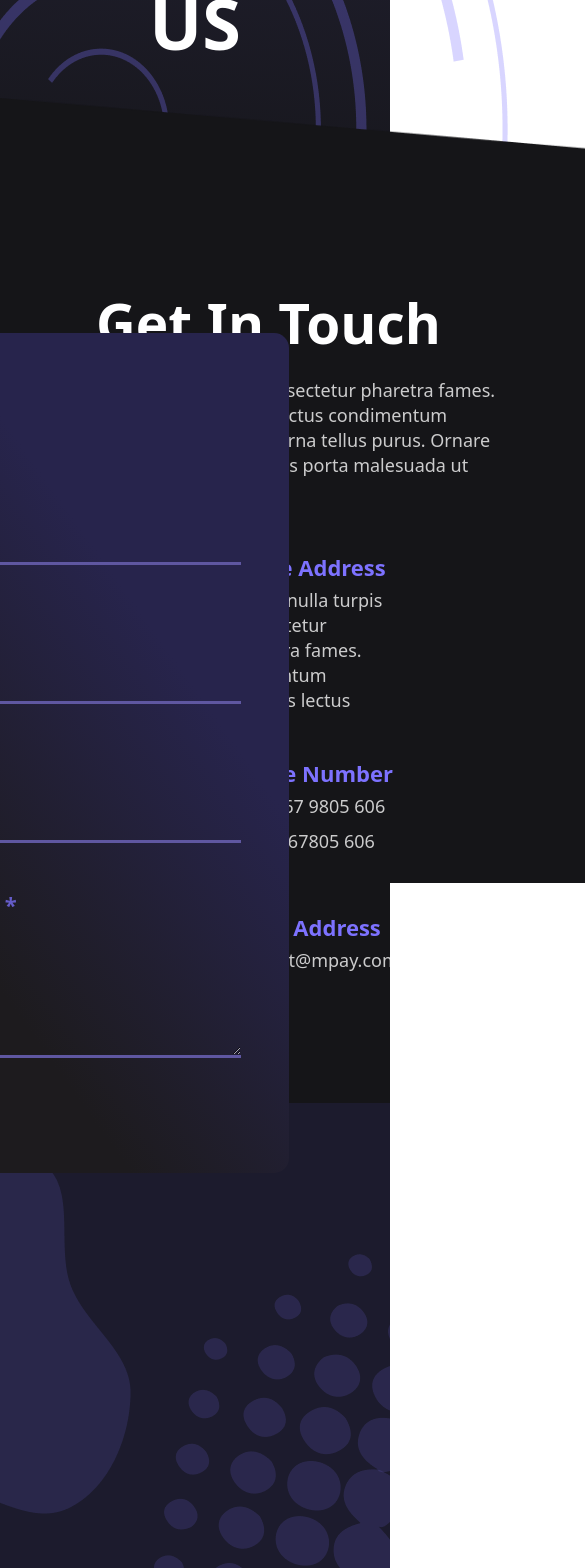
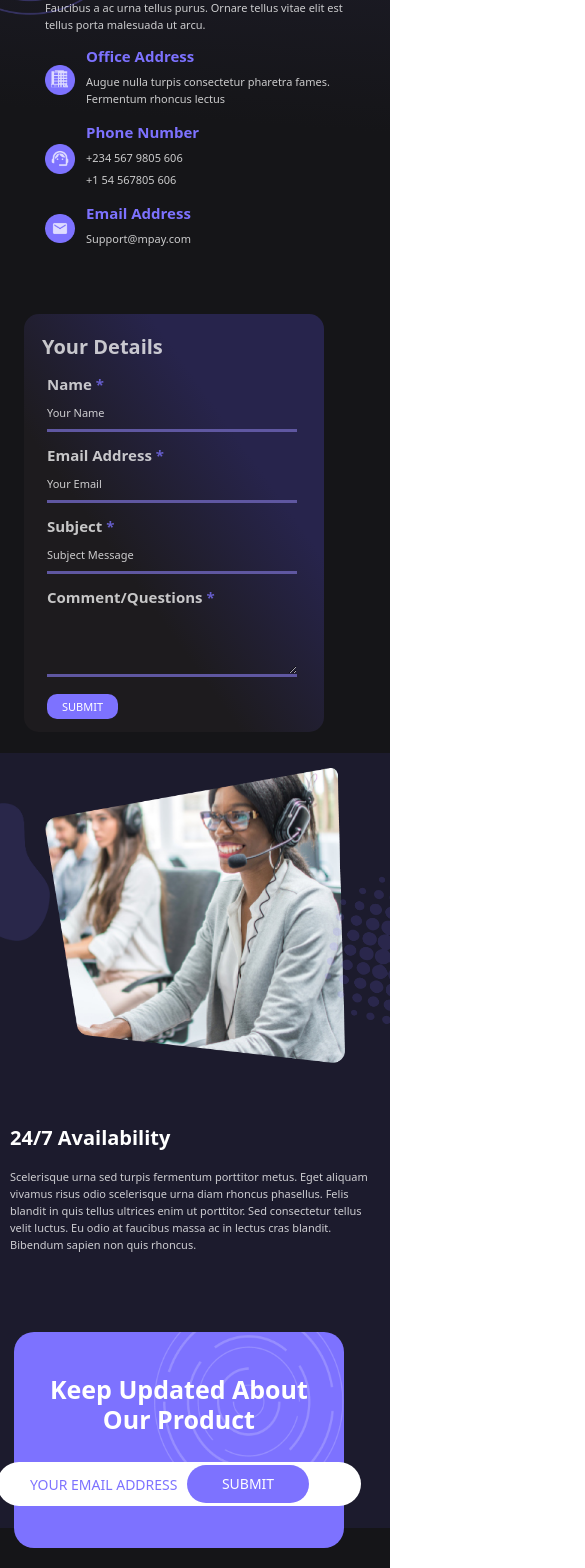
Before and after one commit to afeDayo/Tech_Assessment, a React (Vite) app: page /contact in a window 390 px wide. Shown: the part 260-1828 px from the top of the page, 585 px wide, since content can reach past the window. Built offline with nearby package versions, Linux system fonts and the light colour scheme.

Commit message:
contactus

```diff
--- a/src/pages/ContactUs/ContactUs.css
+++ b/src/pages/ContactUs/ContactUs.css
@@ -41,6 +41,64 @@
   }
 }
 
+@media screen and (max-width: 1280px) {
+  .contacttits {
+    padding: 0 70px;
+    margin-top: 80px;
+    margin-bottom: 150px;
+  }
+
+  .contacttits h1 {
+    font-size: 55px;
+    line-height: 60px;
+  }
+
+  .lastcir {
+    top: -185px;
+    width: 300px;
+  }
+
+  .secbackgsz {
+    display: none;
+  }
+}
+
+@media screen and (max-width: 991px) {
+  .contacttits {
+    padding: 0 50px;
+    margin-top: 55px;
+    margin-bottom: 112px;
+  }
+
+  .contacttits h1 {
+    font-size: 40px;
+    line-height: 40px;
+  }
+
+  .lastcir {
+    top: -115px;
+    width: 200px;
+  }
+}
+
+@media screen and (max-width: 575px) {
+  .contacttits {
+    padding: 0 10px;
+    margin-top: 35px;
+    margin-bottom: 70px;
+  }
+
+  .contacttits h1 {
+    font-size: 20px;
+    line-height: 25px;
+  }
+
+  .lastcir {
+    top: -90px;
+    width: 150px;
+  }
+}
+
 /* =============================================== */
 
 .touchsec {
@@ -51,12 +109,6 @@
   margin-bottom: 107px;
   position: relative;
   z-index: 2;
-}
-
-@media screen and (max-width: 1366px) {
-  .touchsec {
-    padding: 0 96px;
-  }
 }
 
 .touchtext {
@@ -118,6 +170,12 @@
   opacity: 78%;
   padding-right: 150px;
   margin-bottom: 10px;
+}
+
+@media screen and (max-width: 1366px) {
+  .touchsec {
+    padding: 0 96px;
+  }
 }
 
 /* ============= */
@@ -223,6 +281,240 @@ form a {
   letter-spacing: 3%;
 }
 
+@media screen and (max-width: 1280px) {
+  .touchsec {
+    padding: 0 70px;
+    margin-bottom: 72px;
+  }
+
+  .touchtext h2 {
+    font-size: 35px;
+    line-height: 40px;
+    margin-bottom: 17px;
+  }
+
+  .touchtext > p {
+    font-size: 16px;
+    margin-bottom: 35px;
+    padding-right: 30px;
+  }
+
+  .touchme {
+    gap: 25px;
+  }
+
+  .touchhim {
+    gap: 24px;
+  }
+
+  .touchhim img {
+    width: 65px;
+  }
+
+  .touchher h4 {
+    font-size: 18px;
+  }
+
+  .touchher p {
+    font-size: 15px;
+    padding-right: 100px;
+    margin-bottom: 0px;
+  }
+
+  /* ============= */
+
+  .formcon {
+    padding-top: 42px;
+    padding-left: 40px;
+    padding-bottom: 30px;
+    padding-right: 33px;
+    right: 70px;
+    top: 30px;
+  }
+
+  .formcon h3 {
+    font-size: 20px;
+    width: 320px;
+  }
+
+  form {
+    padding-left: 8px;
+    margin-top: 35px;
+  }
+
+  form a {
+    font-size: 16px;
+    line-height: 25px;
+    padding: 7px 30px 7px 30px;
+    border-radius: 27px;
+  }
+
+  .inform {
+    gap: 33px;
+    margin-bottom: 22px;
+    width: 320px;
+  }
+
+  .formin h4,
+  .forminher h4 {
+    font-size: 18px;
+    margin-bottom: 12px;
+  }
+
+  .formin input::placeholder,
+  .forminher textarea::placeholder {
+    font-size: 15px;
+  }
+
+  .formin input {
+    padding: 0 7px 13px 0;
+    width: 320px;
+    font-size: 15px;
+  }
+
+  .forminher textarea {
+    width: 320px;
+    height: 84px;
+    font-size: 15px;
+  }
+}
+
+@media screen and (max-width: 991px) {
+  .touchsec {
+    padding: 0 50px;
+    grid-template-columns: 1fr;
+    margin-bottom: 50px;
+    align-items: center;
+    gap: 50px;
+  }
+
+  .touchtext {
+    text-align: start;
+    margin: 0 auto;
+    width: 600px;
+  }
+
+  /* ============= */
+
+  .formcon {
+    position: relative;
+    width: 450px;
+    margin: 0 auto;
+  }
+}
+
+@media screen and (max-width: 575px) {
+  .touchsec {
+    padding: 0 10px;
+    margin-bottom: 33px;
+  }
+
+  .touchtext {
+    width: 300px;
+  }
+
+  .touchtext h2 {
+    font-size: 20px;
+    line-height: 25px;
+    margin-bottom: 10px;
+  }
+
+  .touchtext > p {
+    font-size: 11px;
+    line-height: 17px;
+    margin-bottom: 15px;
+    padding-right: 0px;
+  }
+
+  .touchme {
+    gap: 12px;
+  }
+
+  .touchhim {
+    gap: 11px;
+  }
+
+  .touchhim img {
+    width: 30px;
+  }
+
+  .touchher h4 {
+    font-size: 15px;
+    line-height: 17px;
+  }
+
+  .touchher p {
+    font-size: 11px;
+    line-height: 17px;
+    padding-right: 0px;
+    margin-bottom: 5px;
+  }
+
+  /* ============= */
+
+  .formcon {
+    padding-top: 20px;
+    padding-left: 18px;
+    padding-bottom: 15px;
+    padding-right: 15px;
+    right: 31px;
+    top: 12px;
+    width: 300px;
+    margin-left: 45px;
+  }
+
+  .formcon h3 {
+    font-size: 20px;
+    line-height: 25px;
+    width: 250px;
+  }
+
+  form {
+    padding-left: 5px;
+    margin-top: 17px;
+  }
+
+  form a {
+    font-size: 11px;
+    line-height: 17px;
+    padding: 5px 15px 5px 15px;
+    border-radius: 10px;
+  }
+
+  .inform {
+    gap: 15px;
+    margin-bottom: 10px;
+    width: 250px;
+  }
+
+  .formin h4,
+  .forminher h4 {
+    font-size: 15px;
+    line-height: 17px;
+    margin-bottom: 6px;
+  }
+
+  .formin input::placeholder,
+  .forminher textarea::placeholder {
+    font-size: 11px;
+    line-height: 17px;
+  }
+
+  .formin input {
+    padding: 0 4px 8px 0;
+    width: 250px;
+    font-size: 11px;
+    line-height: 17px;
+  }
+
+  .forminher textarea {
+    width: 250px;
+    height: 65px;
+    font-size: 11px;
+    line-height: 17px;
+  }
+}
+
 /* ========================================================== */
 
 .avalable {
@@ -237,13 +529,6 @@ form a {
   grid-template-columns: 1fr 1fr;
   align-items: end;
   gap: 150px;
-}
-
-@media screen and (max-width: 1366px) {
-  .avalable {
-    padding-left: 96px;
-    padding-right: 96px;
-  }
 }
 
 .avlabtext {
@@ -280,6 +565,106 @@ form a {
   position: absolute;
   top: 50px;
   left: 0;
+}
+
+@media screen and (max-width: 1366px) {
+  .avalable {
+    padding-left: 96px;
+    padding-right: 96px;
+  }
+}
+
+@media screen and (max-width: 1280px) {
+  .avalable {
+    padding-top: 35px;
+    padding-bottom: 185px;
+    padding-left: 70px;
+    padding-right: 70px;
+    margin-bottom: 102px;
+    gap: 102px;
+  }
+
+  .avlabtext {
+    margin-bottom: 35px;
+  }
+
+  .slide h2 {
+    font-size: 35px;
+    line-height: 40px;
+    margin-bottom: 20px;
+  }
+
+  .avlabtext p {
+    font-size: 15px;
+  }
+
+  .sidepookad {
+    position: absolute;
+    right: 0;
+    bottom: 465px;
+    z-index: 4;
+    width: 210px;
+  }
+
+  .amueba {
+    position: absolute;
+    top: 50px;
+    left: 0;
+    width: 120px;
+  }
+}
+
+@media screen and (max-width: 991px) {
+  .avalable {
+    grid-template-columns: 1fr;
+    align-items: center;
+    gap: 100px;
+  }
+
+  .avalaimg img {
+    width: 400px;
+  }
+}
+
+@media screen and (max-width: 575px) {
+  .avalable {
+    padding-top: 15px;
+    padding-bottom: 80px;
+    padding-left: 10px;
+    padding-right: 10px;
+    margin-bottom: 45px;
+    align-items: center;
+    gap: 45px;
+  }
+
+  .avalaimg img {
+    width: 300px;
+  }
+
+  .avlabtext {
+    text-align: start;
+    margin-bottom: 15px;
+  }
+
+  .slide h2 {
+    font-size: 20px;
+    line-height: 25px;
+    margin-bottom: 0px;
+  }
+
+  .avlabtext p {
+    font-size: 11px;
+    line-height: 17px;
+    margin-bottom: 180px;
+  }
+
+  .sidepookad {
+    width: 100px;
+  }
+
+  .amueba {
+    width: 50px;
+  }
 }
 
 /* ===================== */
@@ -372,12 +757,149 @@ form a {
   }
 }
 
+@media screen and (max-width: 1280px) {
+  .purpsecv {
+    margin-bottom: 100px;
+    width: 1100px;
+  }
+
+  .purpkepv {
+    margin: 0 70px;
+    padding: 42px 0;
+  }
+
+  .litspitv {
+    top: 0px;
+    width: 190px;
+  }
+
+  .subemiv {
+    display: flex;
+    justify-content: start;
+    align-items: center;
+    gap: 42px;
+  }
+
+  .subemiv h2 {
+    font-size: 35px;
+    line-height: 40px;
+    width: 360px;
+    margin-left: 100px;
+  }
+
+  .eiminpv input {
+    padding: 10px 100px 10px 33px;
+  }
+
+  .eiminpv input::placeholder {
+    font-size: 14px;
+  }
+
+  .eiminpv a {
+    position: absolute;
+    font-size: 14px;
+    line-height: 25px;
+    padding: 6.5px 35px;
+    left: 190px;
+  }
+}
+
+@media screen and (max-width: 991px) {
+  .purpsecv {
+    margin-bottom: 100px;
+    width: 950px;
+  }
+
+  .purpkepv {
+    margin: 0 50px;
+    padding: 42px 0;
+  }
+
+  .litspitv {
+    top: 0px;
+    width: 190px;
+  }
+
+  .subemiv {
+    display: flex;
+    justify-content: start;
+    align-items: center;
+    gap: 42px;
+  }
+
+  .subemiv h2 {
+    font-size: 35px;
+    line-height: 40px;
+    width: 360px;
+    margin-left: 100px;
+  }
+
+  .eiminpv input {
+    padding: 10px 100px 10px 33px;
+  }
+
+  .eiminpv input::placeholder {
+    font-size: 14px;
+  }
+
+  .eiminpv a {
+    position: absolute;
+    font-size: 14px;
+    line-height: 25px;
+    padding: 6.5px 35px;
+    left: 190px;
+  }
+}
+
+@media screen and (max-width: 870px) {
+  .purpsecv {
+    width: 670px;
+  }
+
+  .subemiv {
+    flex-direction: column;
+    gap: 20px;
+  }
+
+  .subemiv h2 {
+    margin-left: 0px;
+    text-align: center;
+  }
+
+  .purpkepv {
+    margin: 0 50px;
+    padding: 42px 0;
+  }
+}
+@media screen and (max-width: 575px) {
+  .purpsecv {
+    margin: 0 auto;
+    margin-bottom: 80px;
+    width: 350px;
+    left: 1%;
+    bottom: -100px;
+  }
+
+  .purpkepv {
+    margin: 0 10px;
+    padding: 42px 0;
+  }
+
+  .subemiv h2 {
+    margin-left: 0px;
+    text-align: center;
+    font-size: 25px;
+    line-height: 30px;
+    width: 300px;
+  }
+}
+
 /* =================CAROSEL============================== */
 
 .carousel {
   position: relative;
   width: 100%;
-  height: 100px; /* Adjust height as needed */
+  height: 60px; /* Adjust height as needed */
   overflow: hidden;
 }
 
```
